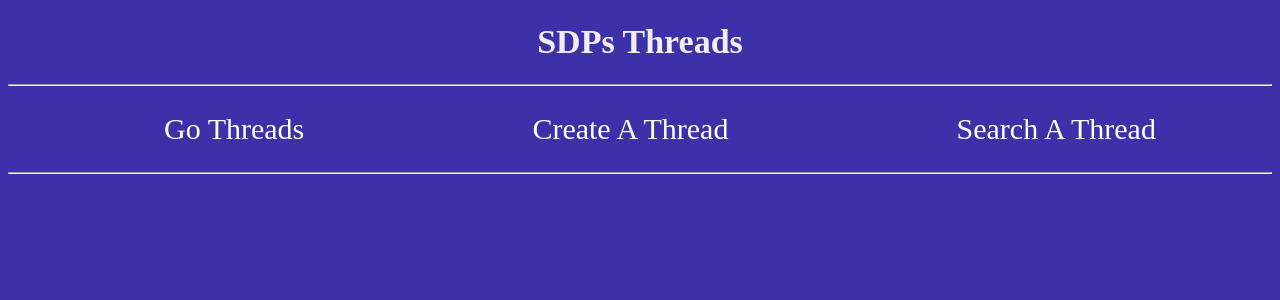
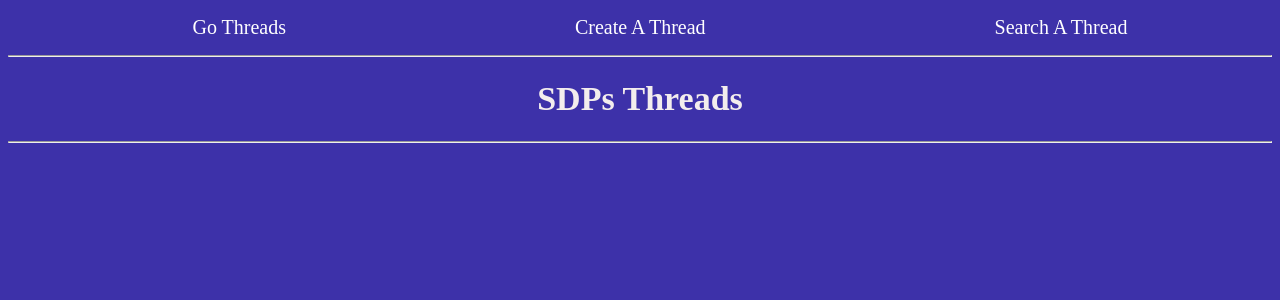
Before and after one commit to tenon-nonet/2CHANcopy, a PHP site: page / in a window 1280 px wide. Shown: the top 300 px of the page. Run offline with PHP 8.4, Linux system fonts and the light colour scheme.

Commit message:
perf:トップ画面のレイアウト修正、上タブの調整

```diff
--- a/app/parts/header.php
+++ b/app/parts/header.php
@@ -6,6 +6,7 @@
             <li><a href="/app/pages/threadSearch.php">Search A Thread</a></li>
         </ul>
     </nav>
+    <hr>
     <div class="hero">
         <h1 class="title"><a href="/index.php" style="color: white; text-decoration: none;">SDPs Threads</h1></a>
         <hr>
--- a/assets/style.css
+++ b/assets/style.css
@@ -9,25 +9,6 @@ html {
     box-sizing: inherit;
 }
 
-/* 上タブ */
-.home-nav-list{
-    display: flex;
-    justify-content: space-around;
-    list-style-type: none;
-    font: 30px;
-
-}
-
-.home-nav-list li a {
-    color: #fff;
-    text-decoration: none;
-    font-size: 30px;
-}
-
-nav {
-    padding: 2px;
-    margin-bottom: px;
-}
 
 .nav-list {
     display: flex;
@@ -56,6 +37,7 @@ body {
     text-align: center;
     color: #f3eded;
     font-size: 34px;
+
 }
 
 .subTitle {
--- a/index.php
+++ b/index.php
@@ -14,20 +14,21 @@ include_once("./app/database/connect.php");
     <link rel="stylesheet" href="./assets/styleSmart.css">
 </head>
 
-<body>
-
-</html>
-<div class="hero">
-    <h1 class="title">SDPs Threads</h1><style></style>
-    <hr>
+<header>
     <nav>
-        <ul class="home-nav-list">
+        <ul class="nav-list">
             <li><a href="/app/pages/threadPage.php">Go Threads</a></li>
             <li><a href="/app/pages/createThread.php">Create A Thread</a></li>
             <li><a href="/app/pages/threadSearch.php">Search A Thread</a></li>
         </ul>
     </nav>
     <hr>
+</header>
+<body>
+</html>
+<div class="hero">
+    <h1 class="title">SDPs Threads</h1><style></style>
+    <hr>
 </div>
 </body>
 
```
